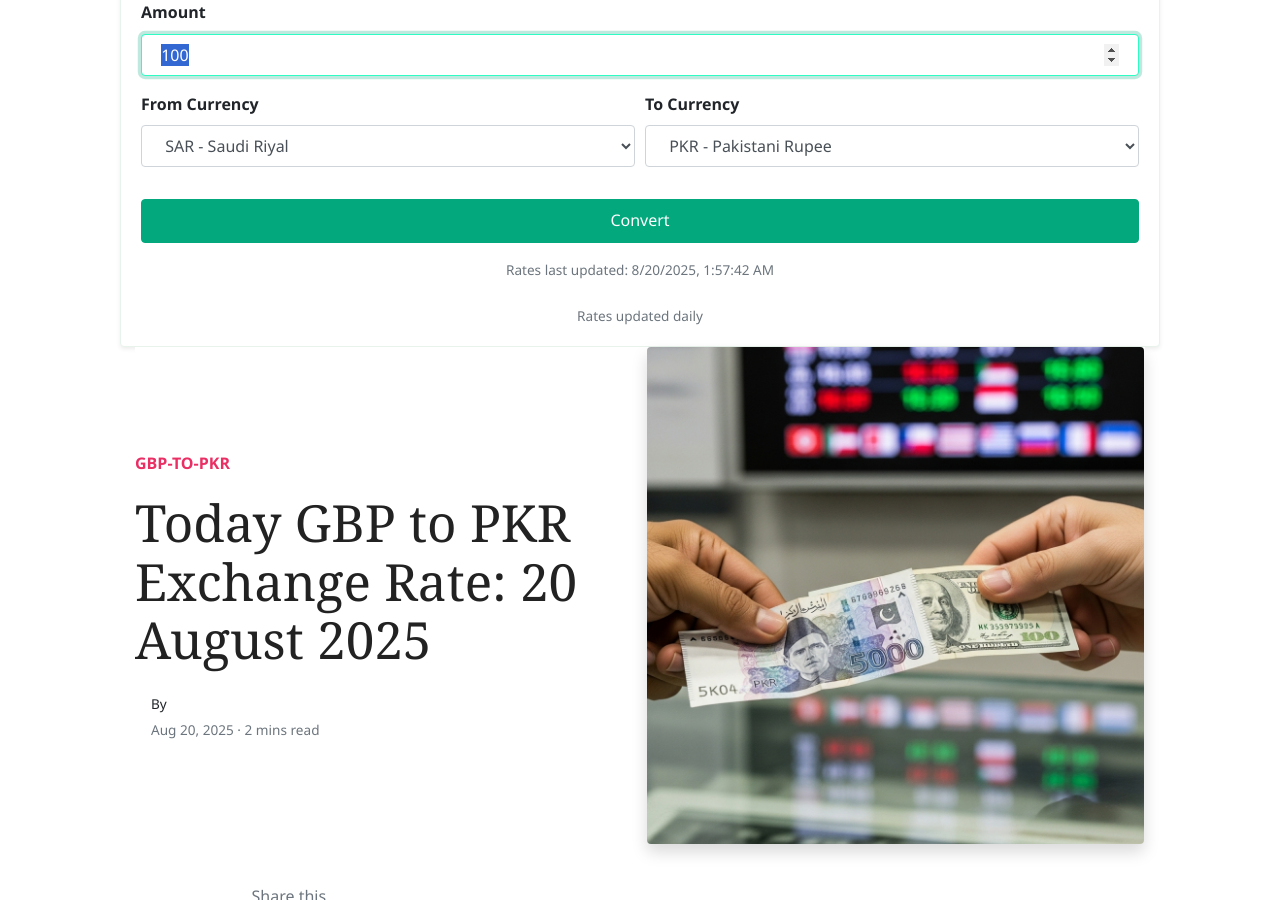
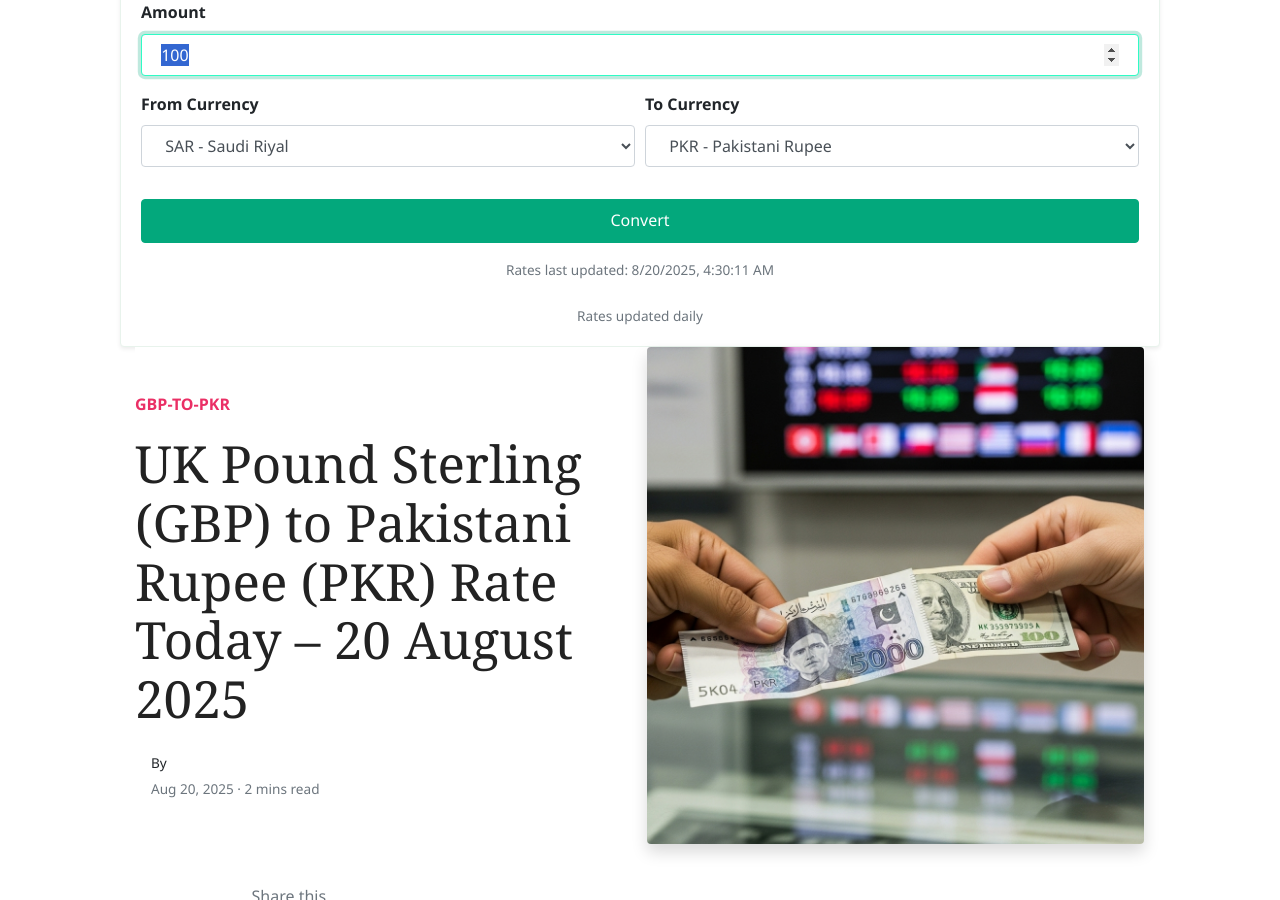
Before and after one commit to mlcom/mlcom.github.io, a Jekyll site: the page built from _posts/2025-08-20-today-uk-pound-sterling-to-pkr-exchange-rate-august-2025-prices-updated-gbp-to-pkr.md, in a window 1280 px wide and 900 px high, scrolled down 242 px. Built offline with Jekyll 4.4.1, drawn with Linux system fonts in a browser that asks for light colours; nearby versions of some CDN libraries; comment, search, counter and statistics services are not loaded.

Commit message:
Automated: Update currency rates and generate daily posts

```diff
--- a/_data/rates.yml
+++ b/_data/rates.yml
@@ -1,4 +1,4 @@
-last_updated_utc: '2025-08-20T01:57:42.465467+00:00'
+last_updated_utc: '2025-08-20T04:30:11.407579+00:00'
 rates:
   AED: 3.6725
   AFN: 69.1704
--- a/_posts/2025-08-20-today-uk-pound-sterling-to-pkr-exchange-rate-august-2025-prices-updated-gbp-to-pkr.md
+++ b/_posts/2025-08-20-today-uk-pound-sterling-to-pkr-exchange-rate-august-2025-prices-updated-gbp-to-pkr.md
@@ -1,6 +1,6 @@
 ---
 layout: post
-title:  'Today GBP to PKR Exchange Rate: 20 August 2025'
+title:  'UK Pound Sterling (GBP) to Pakistani Rupee (PKR) Rate Today – 20 August 2025'
 author: john
 categories: [ gbp-to-pkr ]
 image: assets/images/usd-to-pkr-rate-today.jpg
```
Also changed, not shown: _posts/2025-08-20-today-saudi-riyal-to-pkr-exchange-rate-august-2025-prices-updated-sar-to-pkr.md (+1 -1 lines), _posts/2025-08-20-today-uae-dirham-to-pkr-exchange-rate-august-2025-prices-updated-aed-to-pkr.md (+1 -1 lines), _posts/2025-08-20-today-us-dollar-to-pkr-exchange-rate-august-2025-prices-updated-usd-to-pkr.md (+1 -1 lines).
